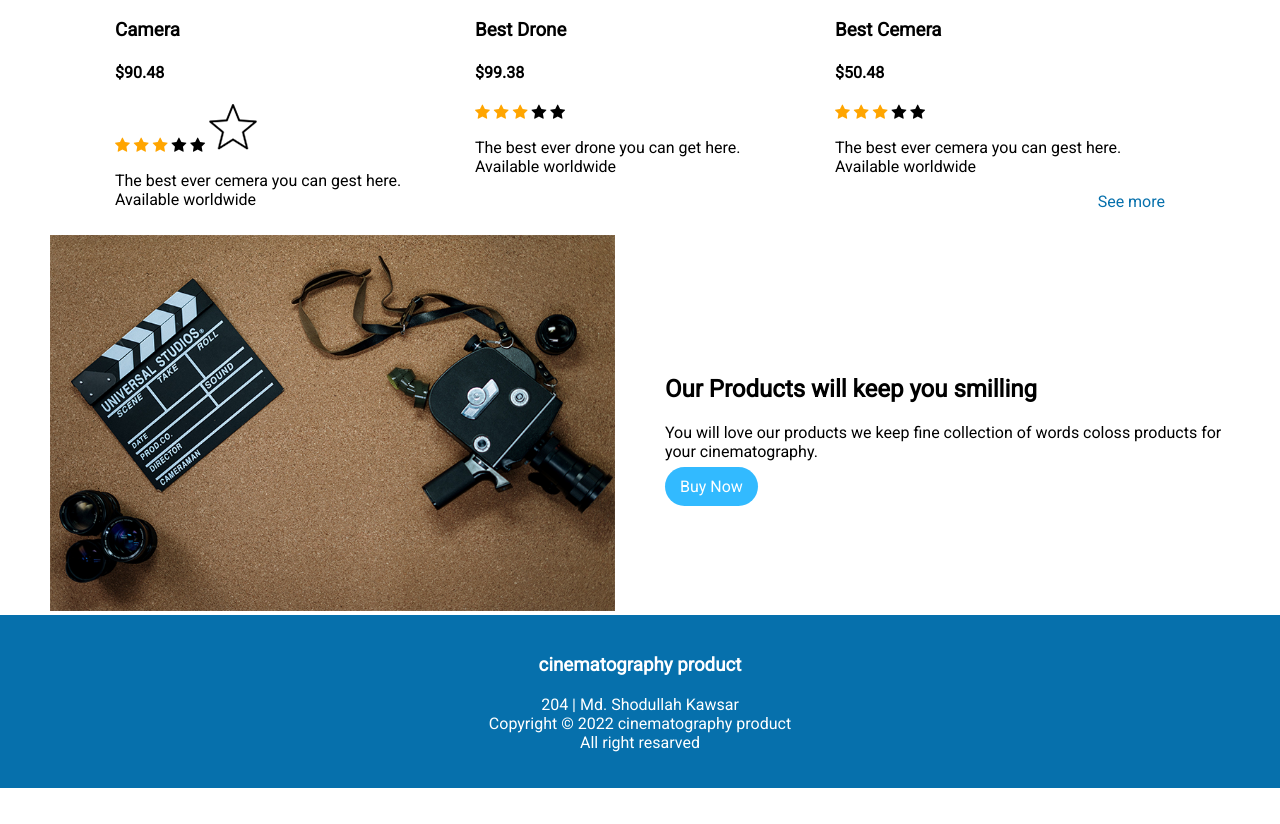
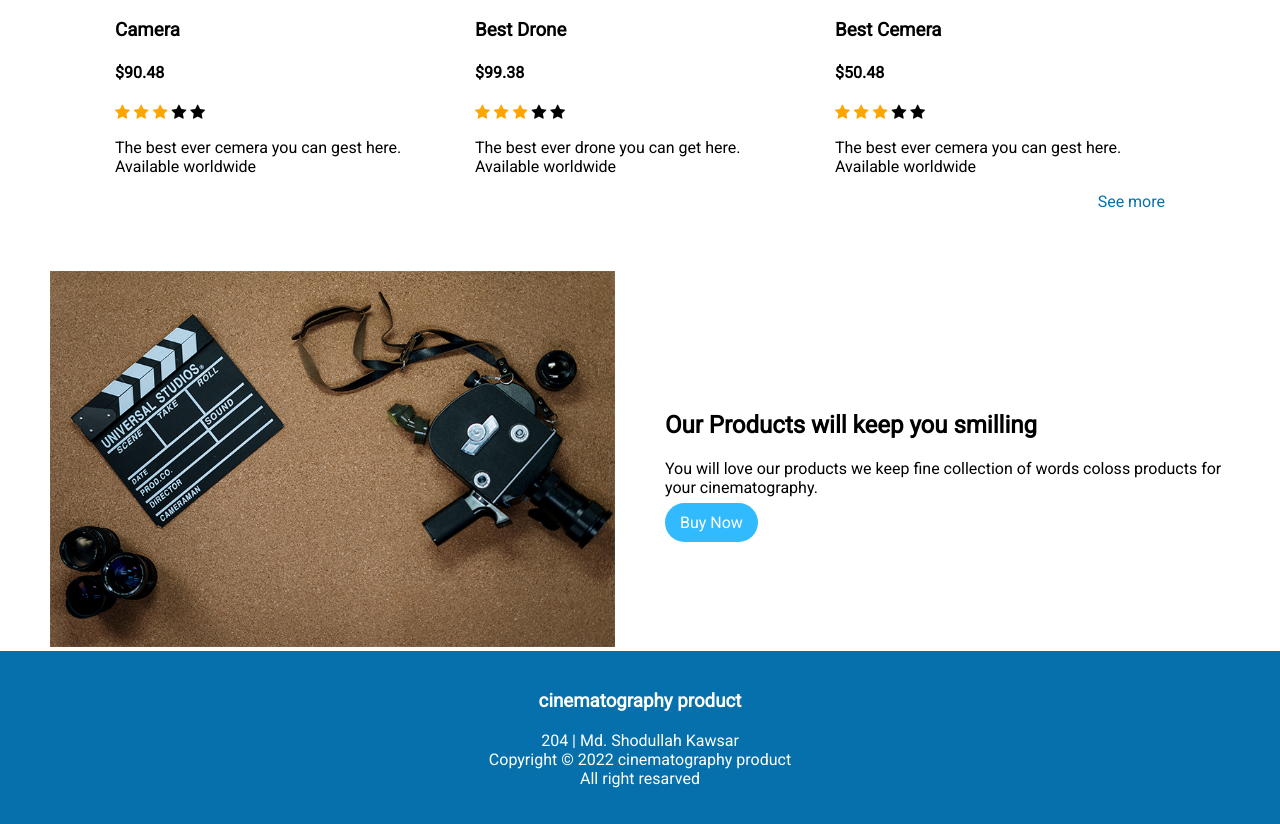
Before and after one commit to mdshodullahsk/Assignment3, a plain HTML site: page index.html in a window 1280 px wide. Shown: the part 2322-3146 px from the top of the page. Before the commit the page ends 3110 px from the top, so only its background shows below. Drawn offline with Linux system fonts and the light colour scheme.

Commit message:
star-adjust

```diff
--- a/index.html
+++ b/index.html
@@ -172,7 +172,6 @@
 <span class="fa fa-star checked"></span>
 <span class="fa fa-star"></span>
 <span class="fa fa-star"></span>
-            <img src="/photo/star emty.png" alt="">
             <p>The best ever cemera you can gest
             here. Available worldwide</p>
         </div>
--- a/style/style.css
+++ b/style/style.css
@@ -130,6 +130,9 @@ hr {
     display: flex;
 }
 .half-our {
+    margin-top: 50px;
+}
+.half-our {
     width: 50%;
 }
 .half-our img {
```
